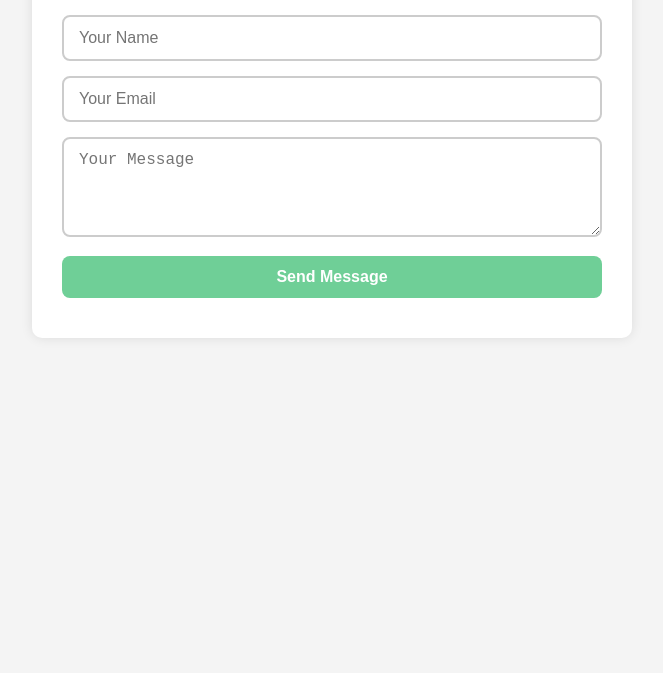
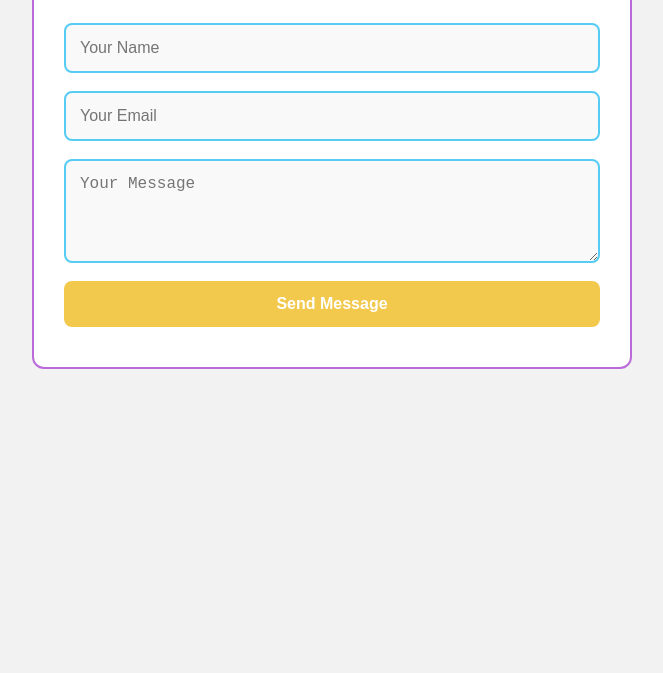
Before and after one commit to vaishnavigote10/MyPortfolio, a plain HTML site: page contact.html in a window 1280 px wide. Shown: the part 127-800 px from the top of the page, without its empty margins (308-971 px from the left). Drawn offline with Linux system fonts and the light colour scheme.

Commit message:
Update contact.html

```diff
--- a/contact.html
+++ b/contact.html
@@ -1,8 +1,4 @@
-<!DOCTYPE html>
-<html lang="en">
-<head>
-  <meta charset="UTF-8">
-  <title>Contact Me</title>
+
   <meta name="viewport" content="width=device-width, initial-scale=1.0">
   <style>
     * {
@@ -12,8 +8,8 @@
     }
 
     body {
-      font-family: Arial, sans-serif;
-      background-color: #f4f4f4;
+      font-family: 'Segoe UI', Tahoma, Geneva, Verdana, sans-serif;
+      background-color: #f2f2f2;
       color: #333;
       padding: 40px 20px;
     }
@@ -21,52 +17,51 @@
     .contact-section {
       max-width: 600px;
       margin: auto;
-      background-color: #fff;
+      background-color: #ffffff;
       padding: 40px 30px;
-      border-radius: 10px;
-      box-shadow: 0 0 12px rgba(0,0,0,0.1);
+      border-radius: 12px;
+      border: 2px solid #bb6bd9; /* soft purple border */
     }
 
     .contact-title {
       text-align: center;
       font-size: 28px;
       margin-bottom: 30px;
-      color: #1e1e2f;
+      color: #6fcf97; /* soft green heading */
     }
 
     form input,
     form textarea {
       width: 100%;
-      padding: 12px 15px;
-      margin-bottom: 15px;
-      border: 2px solid #ccc;
+      padding: 14px;
+      margin-bottom: 18px;
+      border: 2px solid #56ccf2; /* soft blue border */
       border-radius: 8px;
       font-size: 16px;
-      transition: border-color 0.3s, box-shadow 0.3s;
+      background-color: #f9f9f9;
+      color: #333;
     }
 
     form input:focus,
     form textarea:focus {
-      border-color: #6fcf97;
+      border-color: #6fcf97; /* soft green focus */
       outline: none;
-      box-shadow: 0 0 8px rgba(111, 207, 151, 0.4); /* soft green */
     }
 
     .submit-btn {
       width: 100%;
-      background-color: #6fcf97; /* same as skill bar green */
+      background-color: #f2c94c; /* soft yellow */
       color: #fff;
       font-size: 16px;
       font-weight: bold;
-      padding: 12px;
+      padding: 14px;
       border: none;
       border-radius: 8px;
       cursor: pointer;
-      transition: background-color 0.3s;
     }
 
     .submit-btn:hover {
-      background-color: #5aba82; /* darker soft green */
+      background-color: #e0b93f; /* darker yellow on hover */
     }
 
     @media (max-width: 600px) {
@@ -98,4 +93,3 @@
   </section>
 
 </body>
-</html>
```
